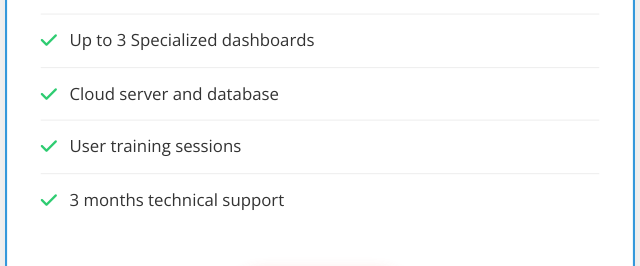
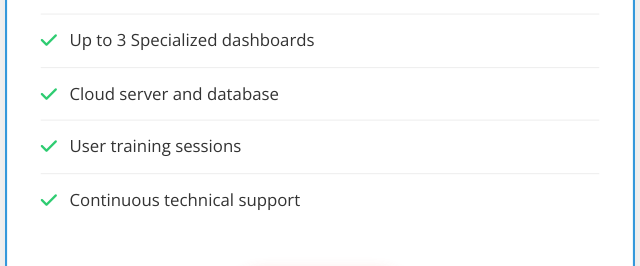
Before and after one commit to izzatzubir/izzatzubir, a plain HTML site: page index.html in a window 1280 px wide. Shown: the part 7126-7392 px from the top of the page, 320-960 px from the left. Drawn offline with nearby package versions, Linux system fonts and the light colour scheme.

Commit message:
Updated the support

```diff
--- a/index.html
+++ b/index.html
@@ -1124,7 +1124,7 @@
                         <li><i class="fas fa-check"></i> Up to 3 Specialized dashboards</li>
                         <li><i class="fas fa-check"></i> Cloud server and database</li>
                         <li><i class="fas fa-check"></i> User training sessions</li>
-                        <li><i class="fas fa-check"></i> 3 months technical support</li>
+                        <li><i class="fas fa-check"></i> Continuous technical support</li>
                         <!-- <li><i class="fas fa-check"></i> Security updates</li>
                         <li><i class="fas fa-check"></i> Continuous support and new features</li>
                         <li><i class="fas fa-check"></i> Email and Whatsapp Notification API</li>
```
